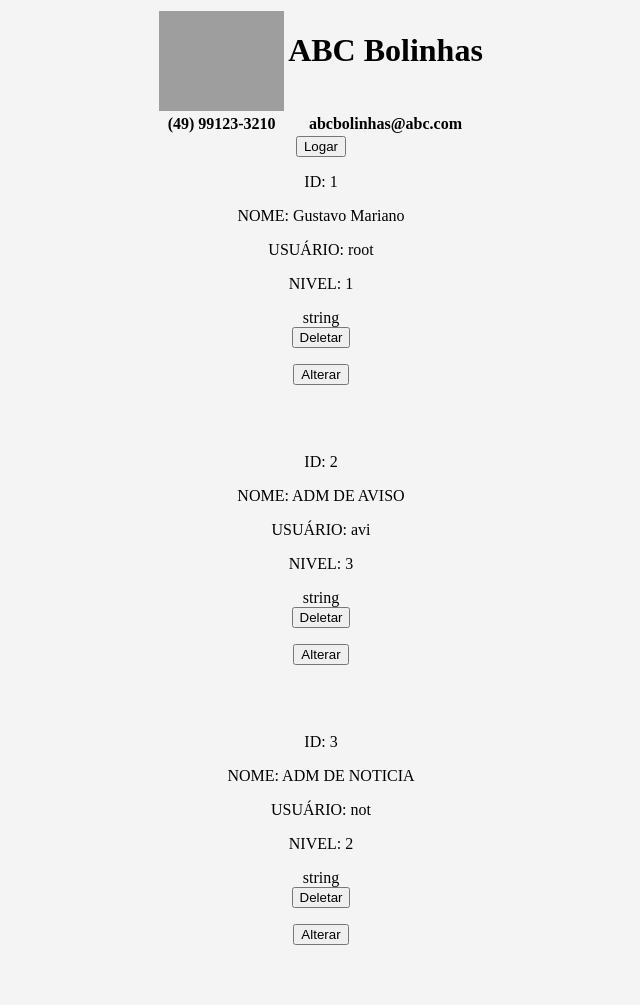
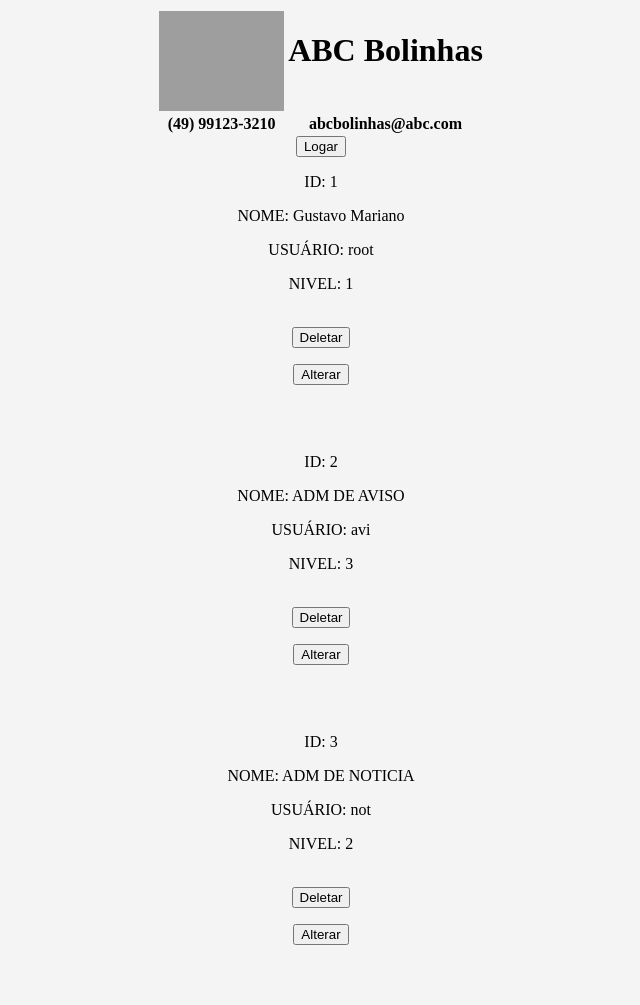
Before and after one commit to GustavoMariano/projeto_final_php, a PHP site: page /verUsuario.php in a window 1280 px wide. Shown: the whole page, without its empty margins (319-959 px from the left). Run offline with PHP 8.4, Linux system fonts and the light colour scheme; data comes from the database, SQL or seed files in the repository; grey boxes are pictures that could not be loaded.

Commit message:
Tirando Echo a mais

```diff
--- a/verUsuario.php
+++ b/verUsuario.php
@@ -14,7 +14,6 @@ if ($rsUsuario->execute()) {
 			echo "<p>USUÁRIO: {$mostraUsuario->login}</p>";
 			echo "<p>NIVEL: {$mostraUsuario->nivel}</p>";
 			echo "</p>";
-			echo "string";
 
 			?>
 			<br>
```
